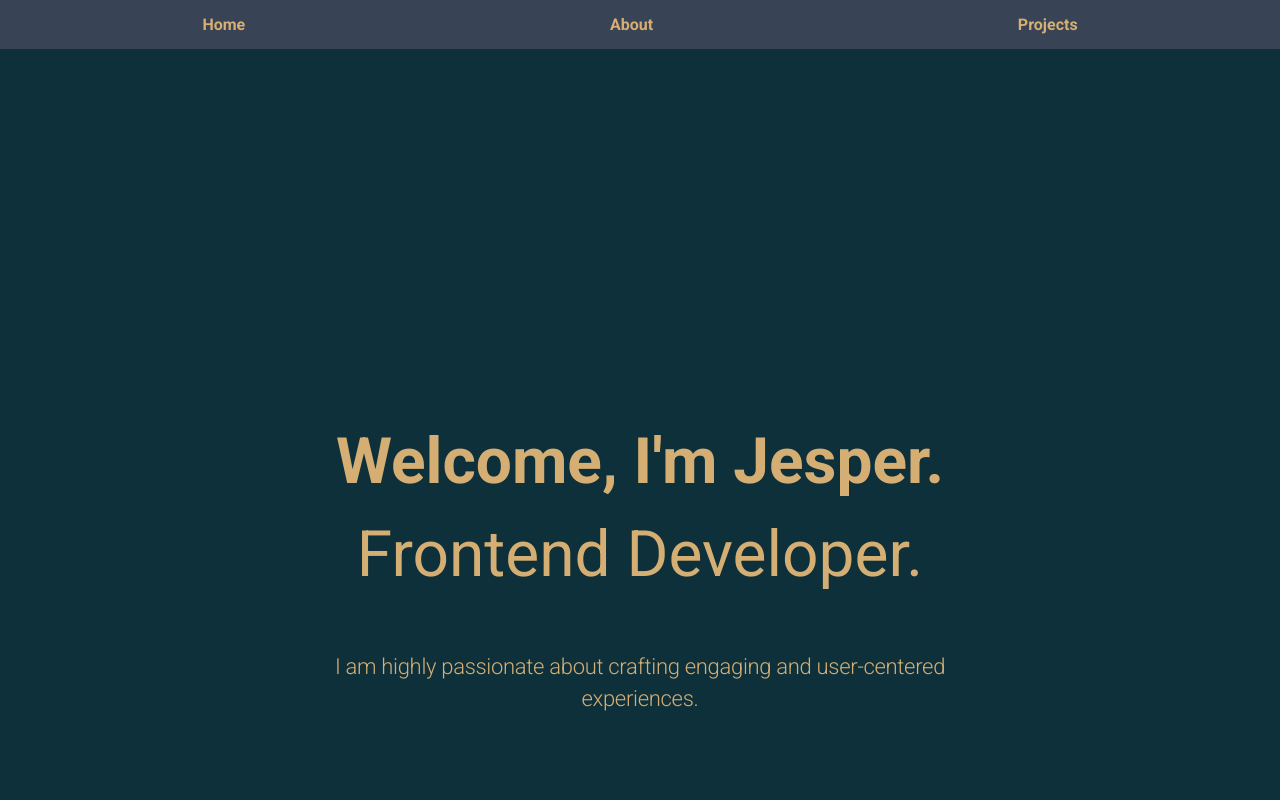
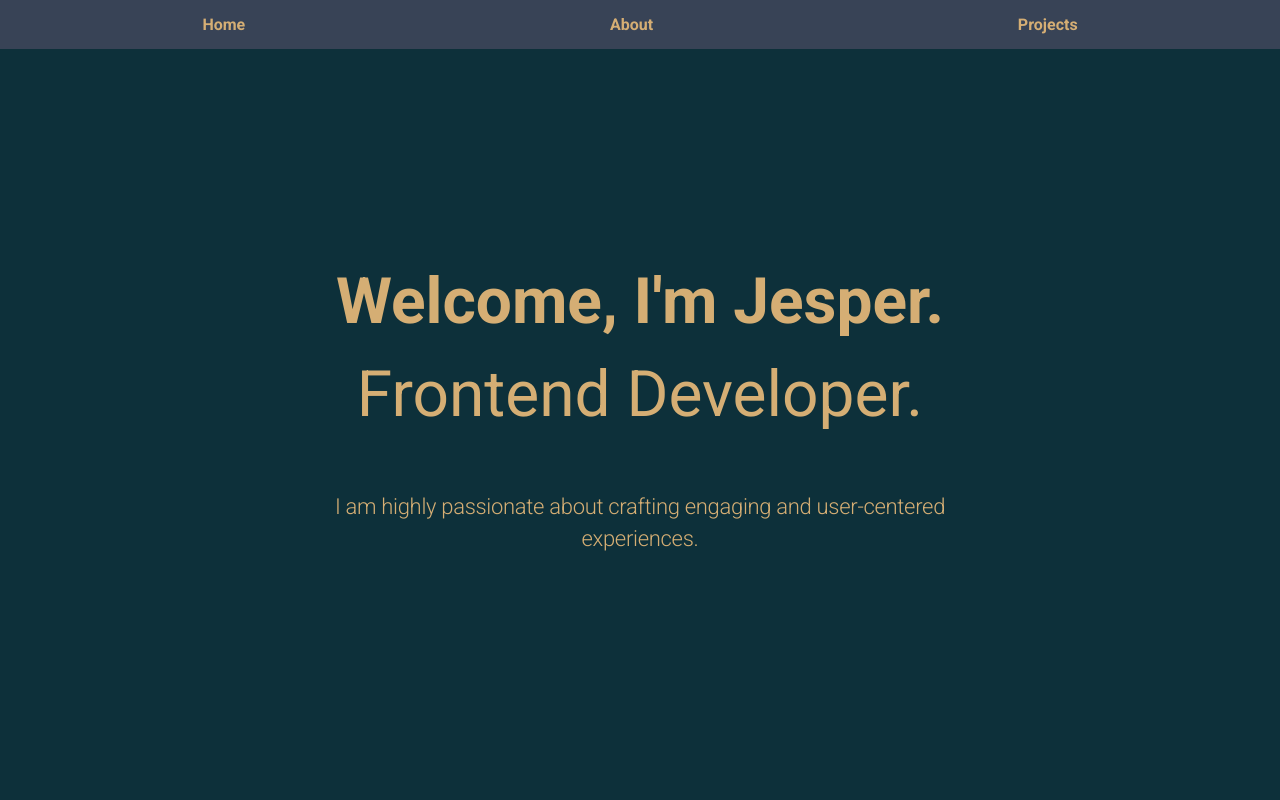
Before and after one commit to jesperkling/portfolio, a React (Vite) app: page / in a window 1280 px wide. Shown: the top 800 px of the page. Built offline with nearby package versions, Linux system fonts and the light colour scheme; the HTML template or start-up script is replaced by a standard one.

Commit message:
Fixed padding in home page

```diff
--- a/src/pages/Home/home.scss
+++ b/src/pages/Home/home.scss
@@ -48,7 +48,7 @@
   .home-container {
     .hero {
       max-width: 700px;
-      padding: 13rem 0 3rem;
+      padding: 3rem 0 3rem;
 
       .header {
         gap: 24px;
```
